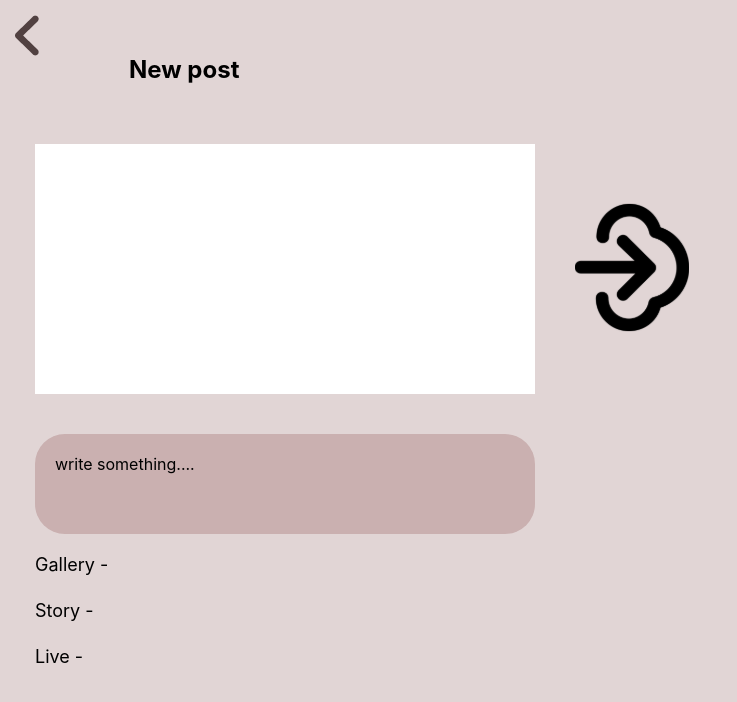
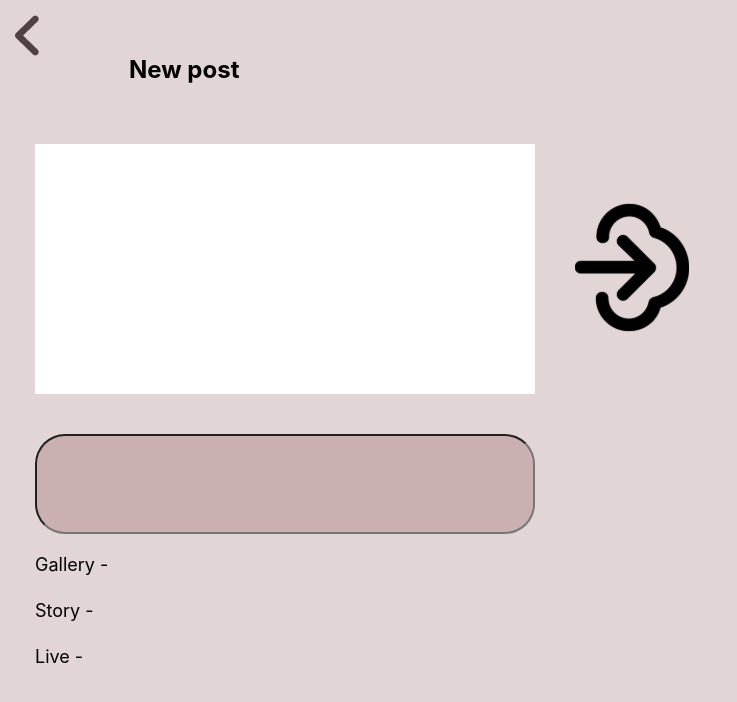
Before and after one commit to bharatrnair/socius-all, a React (Create React App) app: page /post in a window 1280 px wide. Shown: the top 702 px of the page, without its empty margins (0-737 px from the left). Built offline with nearby package versions, Linux system fonts and the light colour scheme.

Commit message:
commit-post page input type

```diff
--- a/src/components/Post.jsx
+++ b/src/components/Post.jsx
@@ -28,9 +28,7 @@ const Post = () => {
                 </div>
             </div>
             <div className="post-footer">
-            <div className="postingCaption">
-                    <p>write something....</p>
-            </div>
+           <input type="text" className='postingCaption'/>
             <div className="postFrom-section">
                 <div className="postFrom-gallery">
                   <p>Gallery - </p>
```
